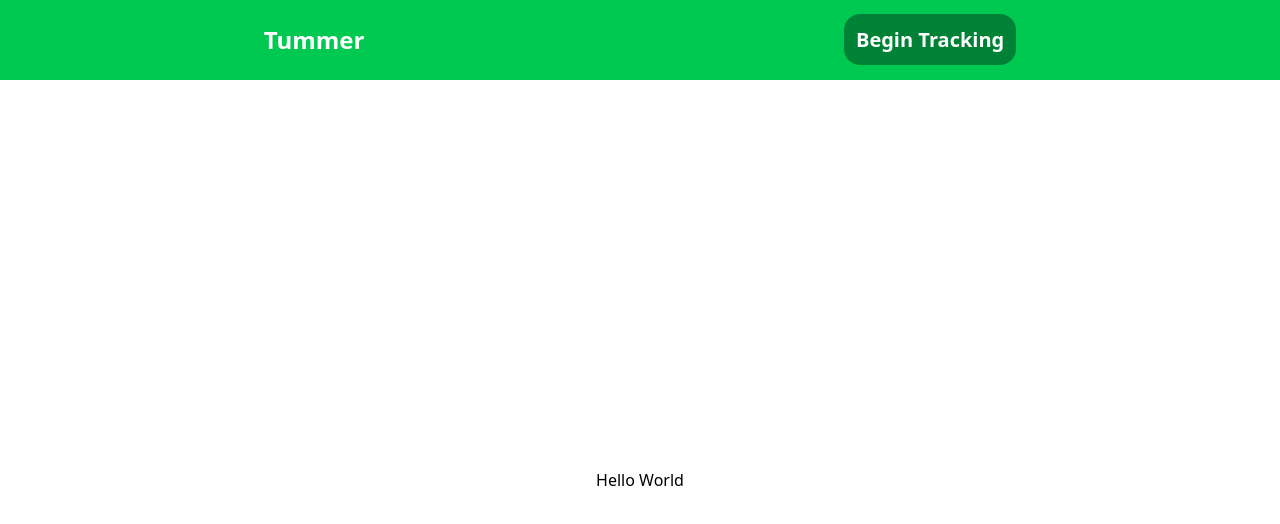
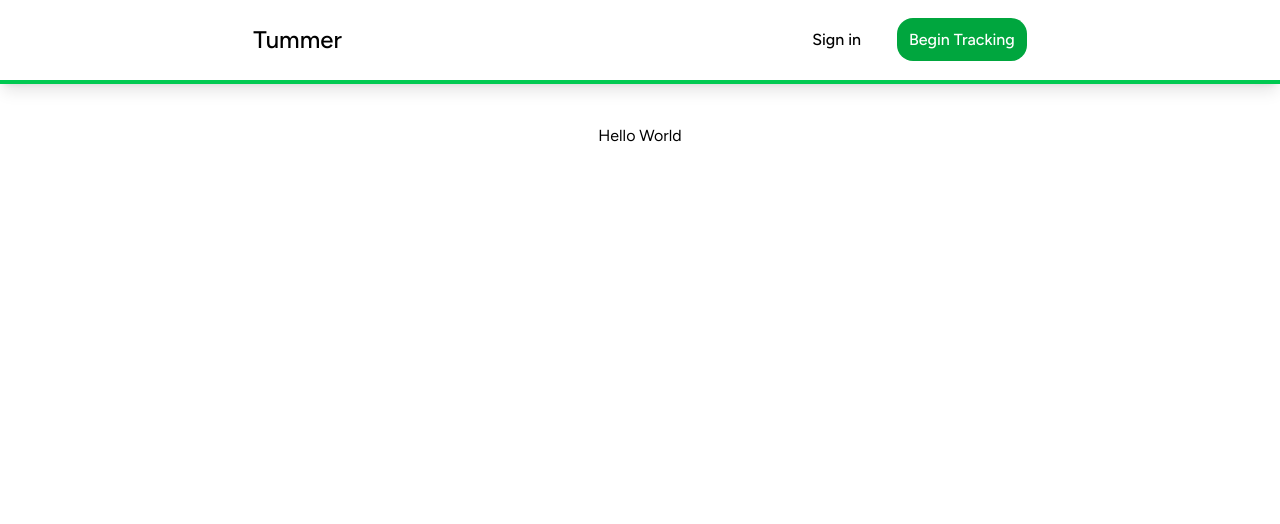
Before and after one commit to MartinGV10/Tummer, a Next.js app: page / in a window 1280 px wide. Shown: the top 524 px of the page. Built offline with nearby package versions, Linux system fonts and the light colour scheme.

Commit message:
Changed font, installed classnames, updaed nav

```diff
--- a/app/Nav.tsx
+++ b/app/Nav.tsx
@@ -1,17 +1,22 @@
 'use client'
 import Link from 'next/link'
 import React from 'react'
+import classnames from 'classnames'
 
 const Nav = () => {
   const links = [
+    { label: 'Sign in', href: '/login'},
     { label: 'Begin Tracking', href: '/signup'},
     // { label: '', href: ''},
   ]
   return (
-    <nav className='sticky top-0 z-50 flex items-center justify-around p-6 bg-green-500 text-white font-bold text-xl'>
+    <nav className='sticky top-0 z-50 flex items-center justify-around p-6 text-l border-b-4 border-green-500 shadow-lg font-medium'>
       <Link href='/' className='text-2xl'>Tummer</Link>
-      <ul className=''>
-        {links.map(link => <Link key={link.href} href={link.href} className='bg-green-700 hover:bg-green-800 p-3 rounded-2xl'>{link.label}</Link>)}
+      <ul className='space-x-6'>
+        {links.map(link => <Link key={link.href} href={link.href} className={classnames({
+          'bg-green-600 hover:bg-green-800 text-white': link.href === '/signup',
+          'p-3 rounded-2xl transition-all text-black ': true
+        })}>{link.label}</Link>)}
       </ul>
     </nav>
   )
--- a/app/layout.tsx
+++ b/app/layout.tsx
@@ -1,15 +1,9 @@
 import type { Metadata } from "next";
-import { Geist, Geist_Mono } from "next/font/google";
+import { Figtree } from "next/font/google";
 import "./globals.css";
 import Nav from "./Nav";
 
-const geistSans = Geist({
-  variable: "--font-geist-sans",
-  subsets: ["latin"],
-});
-
-const geistMono = Geist_Mono({
-  variable: "--font-geist-mono",
+const figtree = Figtree({
   subsets: ["latin"],
 });
 
@@ -25,7 +19,7 @@ export default function RootLayout({
 }>) {
   return (
     <html lang="en">
-      <body className={`${geistSans.variable} ${geistMono.variable} antialiased`}>
+      <body className={`${figtree.className} antialiased`}>
         <Nav/>
         <main>{children}</main>
 
--- a/app/page.tsx
+++ b/app/page.tsx
@@ -1,6 +1,6 @@
 export default function Home() {
   return (
-    <div className="flex min-h-screen items-center justify-center">
+    <div className="flex items-center justify-center mt-10">
       Hello World
     </div>
   );
--- a/package.json
+++ b/package.json
@@ -9,6 +9,7 @@
     "lint": "eslint"
   },
   "dependencies": {
+    "classnames": "^2.5.1",
     "next": "16.1.6",
     "react": "19.2.3",
     "react-dom": "19.2.3"
```
Also changed, not shown: 1 other file (tests, documents, lock files or other folders).
